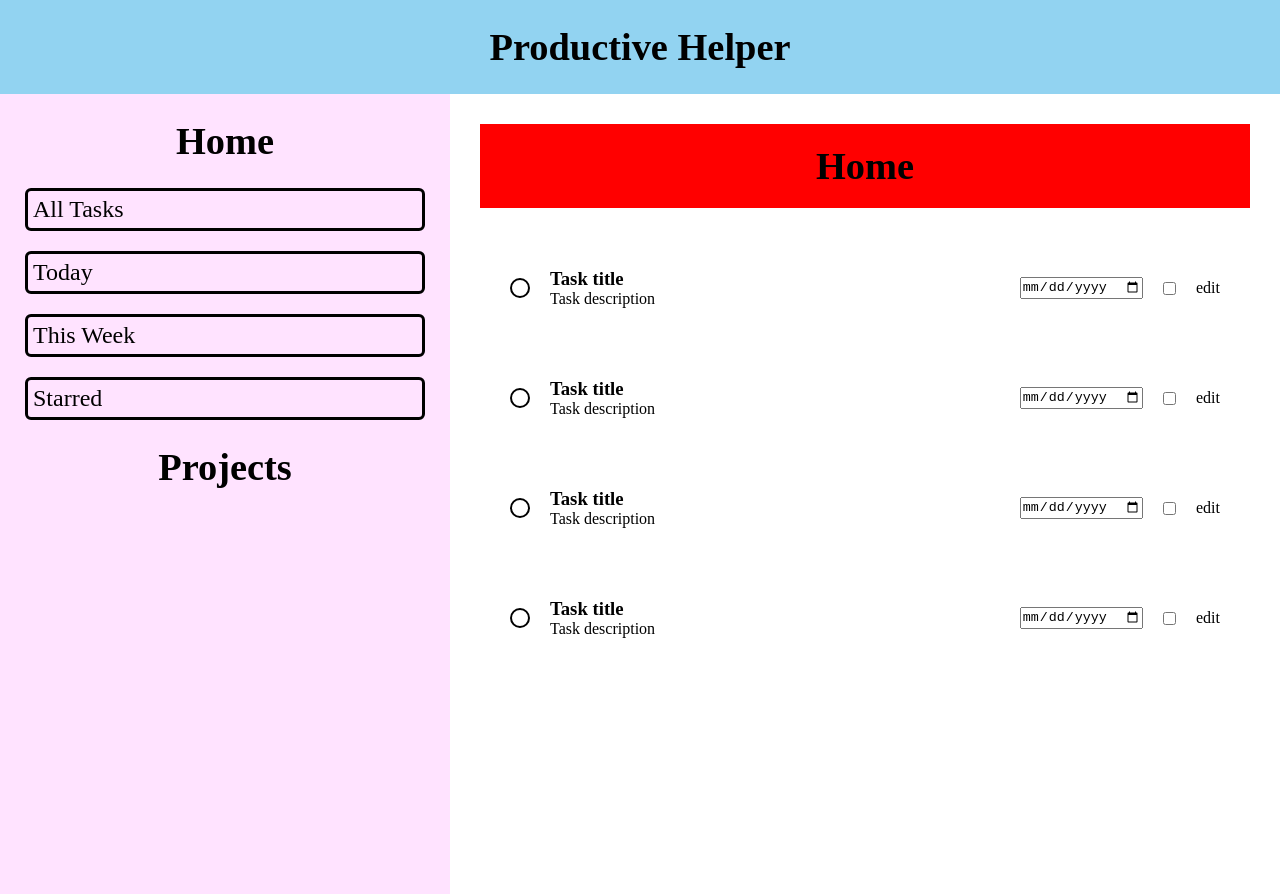
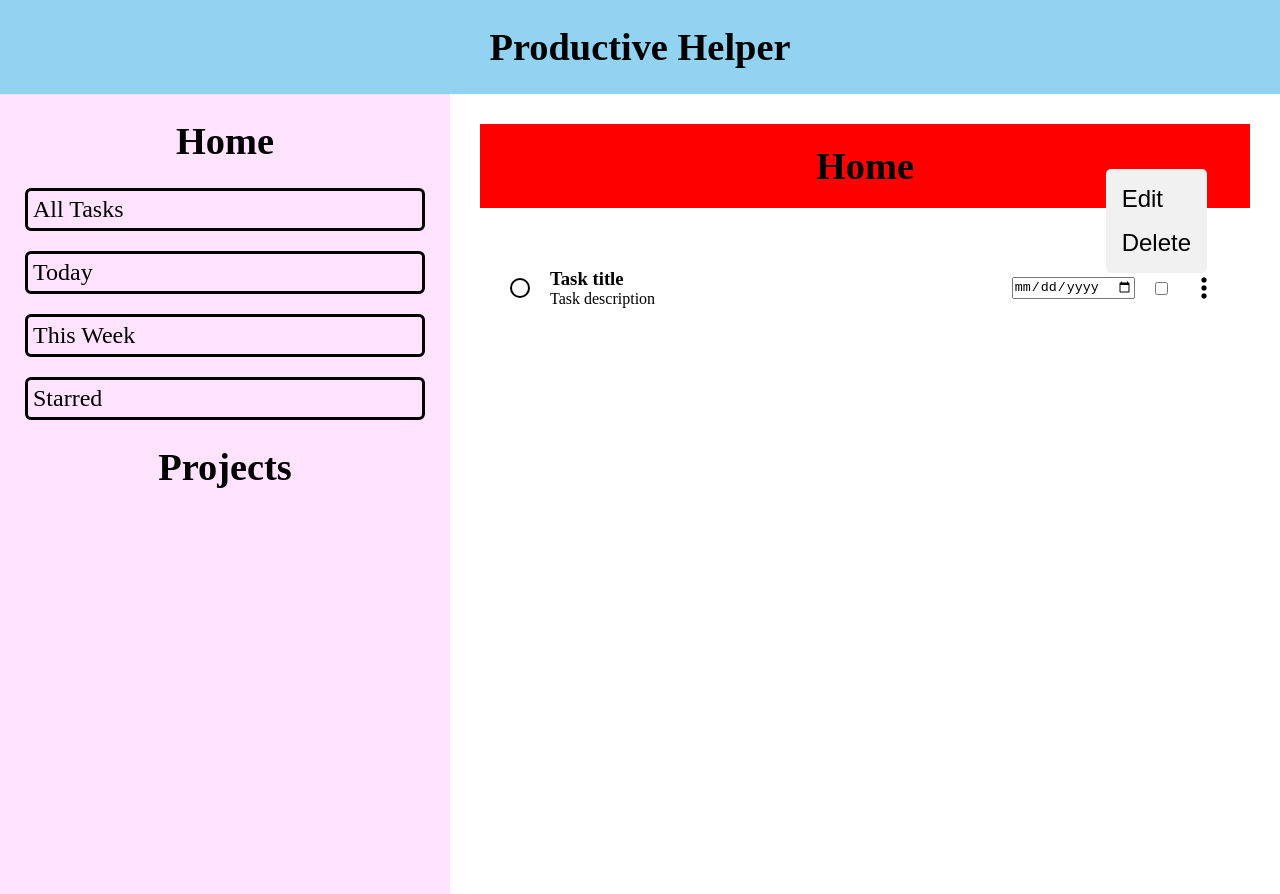
Before and after one commit to IEatBurntToasts/to-do-list, a website built with webpack: page src/template.html in a window 1280 px wide. Built offline with nearby package versions, Linux system fonts and the light colour scheme.

Commit message:
Add edit delete dropdown

```diff
--- a/src/styles.css
+++ b/src/styles.css
@@ -107,3 +107,35 @@ nav.sidebar li {
     background-color: rgb(219, 219, 219);
     cursor: pointer;
 }
+
+span.material-icons {
+    position: relative;
+    font-size: 2rem;
+}
+
+.options {
+    display: flex;
+    flex-direction: column;
+    border-radius: 5px;
+    background-color: rgb(241, 241, 241);
+    position: absolute;
+    top: 0;
+    right: 0;
+    transform: translateY(-103px) translateX(-13px);
+    padding: 8px;
+}
+
+.options button {
+    text-align: start;
+    flex: auto;
+    padding: 0;
+    font-size: 1.5rem;
+    border: transparent;
+    background-color: transparent;
+    padding: 8px;
+    border-radius: 5px;
+}
+
+.options button:hover {
+    background-color: rgb(255, 255, 255);
+}
--- a/src/template.html
+++ b/src/template.html
@@ -4,6 +4,7 @@
     <meta charset="UTF-8">
     <meta name="viewport" content="width=device-width, initial-scale=1.0">
     <title>To Do List</title>
+    <link href="https://fonts.googleapis.com/icon?family=Material+Icons" rel="stylesheet">
     <script src="./index.js" type="module"></script>
 </head>
 <body>
@@ -40,37 +41,13 @@
                     </div>
                     <input class="date" type="date">
                     <input class="star" type="checkbox">
-                    <span class="edit-dropdown">edit</span>
-                </div>
-                <div class="task">
-                    <div class="checkbox uncheck"></div>
-                    <div class="task-main">
-                        <h3 class="task-title">Task title</h3>
-                        <p class="task-description">Task description</p>
-                    </div>
-                    <input class="date" type="date">
-                    <input class="star" type="checkbox">
-                    <span class="edit-dropdown">edit</span>
-                </div>
-                <div class="task">
-                    <div class="checkbox uncheck"></div>
-                    <div class="task-main">
-                        <h3 class="task-title">Task title</h3>
-                        <p class="task-description">Task description</p>
-                    </div>
-                    <input class="date" type="date">
-                    <input class="star" type="checkbox">
-                    <span class="edit-dropdown">edit</span>
-                </div>
-                <div class="task">
-                    <div class="checkbox uncheck"></div>
-                    <div class="task-main">
-                        <h3 class="task-title">Task title</h3>
-                        <p class="task-description">Task description</p>
-                    </div>
-                    <input class="date" type="date">
-                    <input class="star" type="checkbox">
-                    <span class="edit-dropdown">edit</span>
+                    <span class="material-icons" data-dropdown-button>
+                        more_vert
+                        <div class="options">
+                            <button class="edit">Edit</button>
+                            <button class="delete">Delete</button>
+                        </div>
+                    </span>
                 </div>
             </div>
         </div>
```
Also changed, not shown: src/img/dots.png (added).
